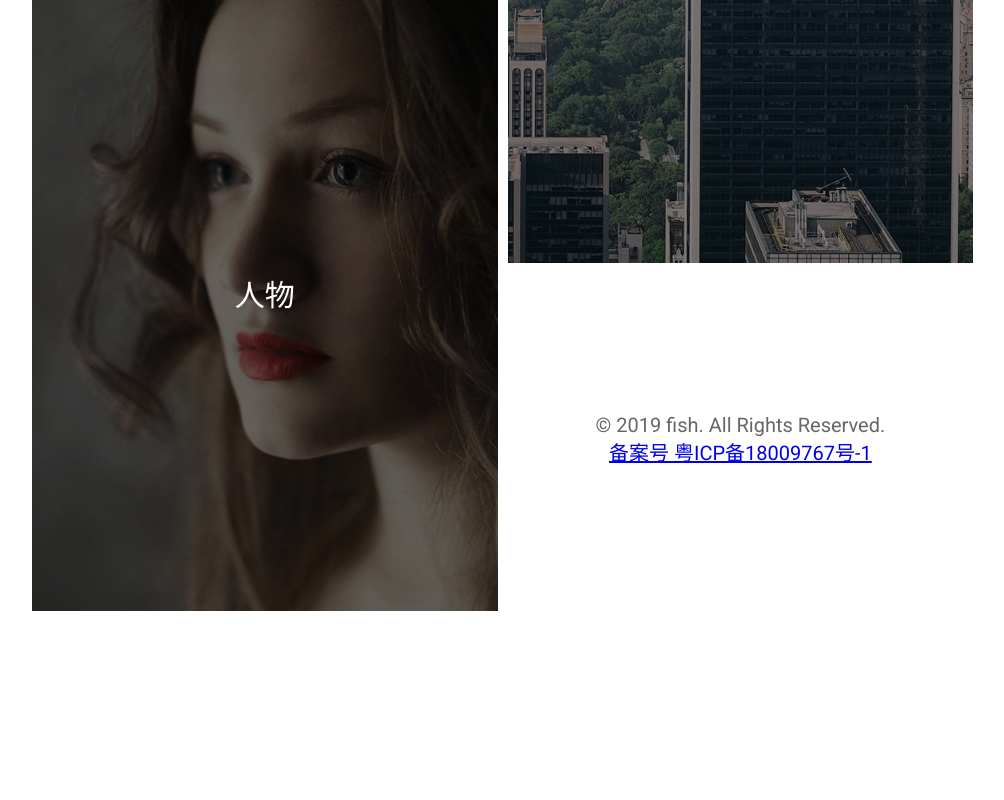
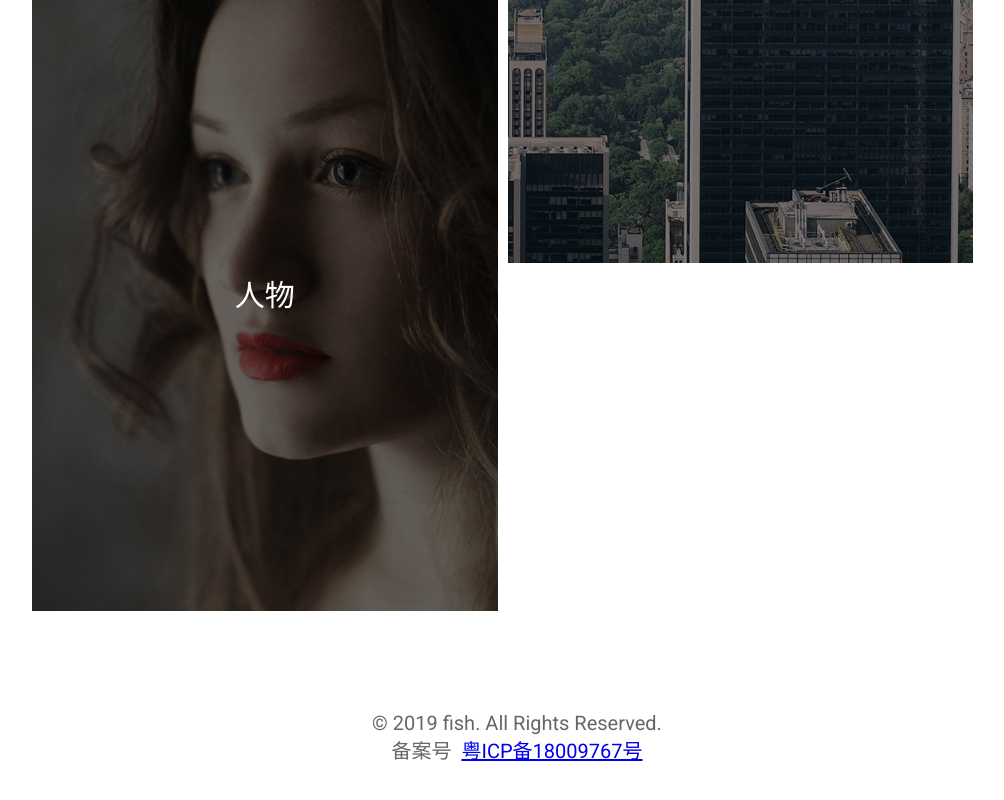
Before and after one commit to fishedee/gallery, a plain HTML site: page static/index.html in a window 1280 px wide. Shown: the part 1822-2622 px from the top of the page, without its empty margins (123-1127 px from the left). Before the commit the page ends 2533 px from the top, so only its background shows below. Drawn offline with nearby package versions, Linux system fonts and the light colour scheme; a web font is replaced by a local one.

Commit message:
更新备案号

```diff
--- a/static/index.html
+++ b/static/index.html
@@ -81,7 +81,7 @@
 			}
 
 			.footer{
-				margin-top:150px;
+				margin-bottom:150px;
 				font-family:"Roboto", arial, sans-serif;
 				font-size:20px;
 				color:#676767;
@@ -133,13 +133,13 @@
 				<div class="category fadeIn animated" onclick="go('travel')"><img src="img/travel.jpg"/><div class="wrap"><div class="text"><h2>旅游</h2></div></div></div>
 				<div class="category fadeIn animated" onclick="go('wildlife')"><img src="img/wildlife.jpg"/><div class="wrap"><div class="text"><h2>动物</h2></div></div></div>
 				<div class="category fadeIn animated" onclick="go('city')"><img src="img/city.jpg"/><div class="wrap"><div class="text"><h2>城市</h2></div></div></div>
-				<div class="footer">© 2019 fish. All Rights Reserved. <br/><a href="https://beian.miit.gov.cn/">备案号 粤ICP备18009767号-1</a></div>
 			</div>
-			<script>
+		</div>
+		<div class="footer">© 2019 fish. All Rights Reserved. <br/>备案号&nbsp;&nbsp;<a href="https://beian.miit.gov.cn/">粤ICP备18009767号</a></div>
+		<script>
 				function go(src){
 					location.href = "/"+src+".html"
 				}
 			</script>
-		</div>
 	</body>
 </html>
```
Also changed, not shown: static/list.html (+1 -1 lines).
